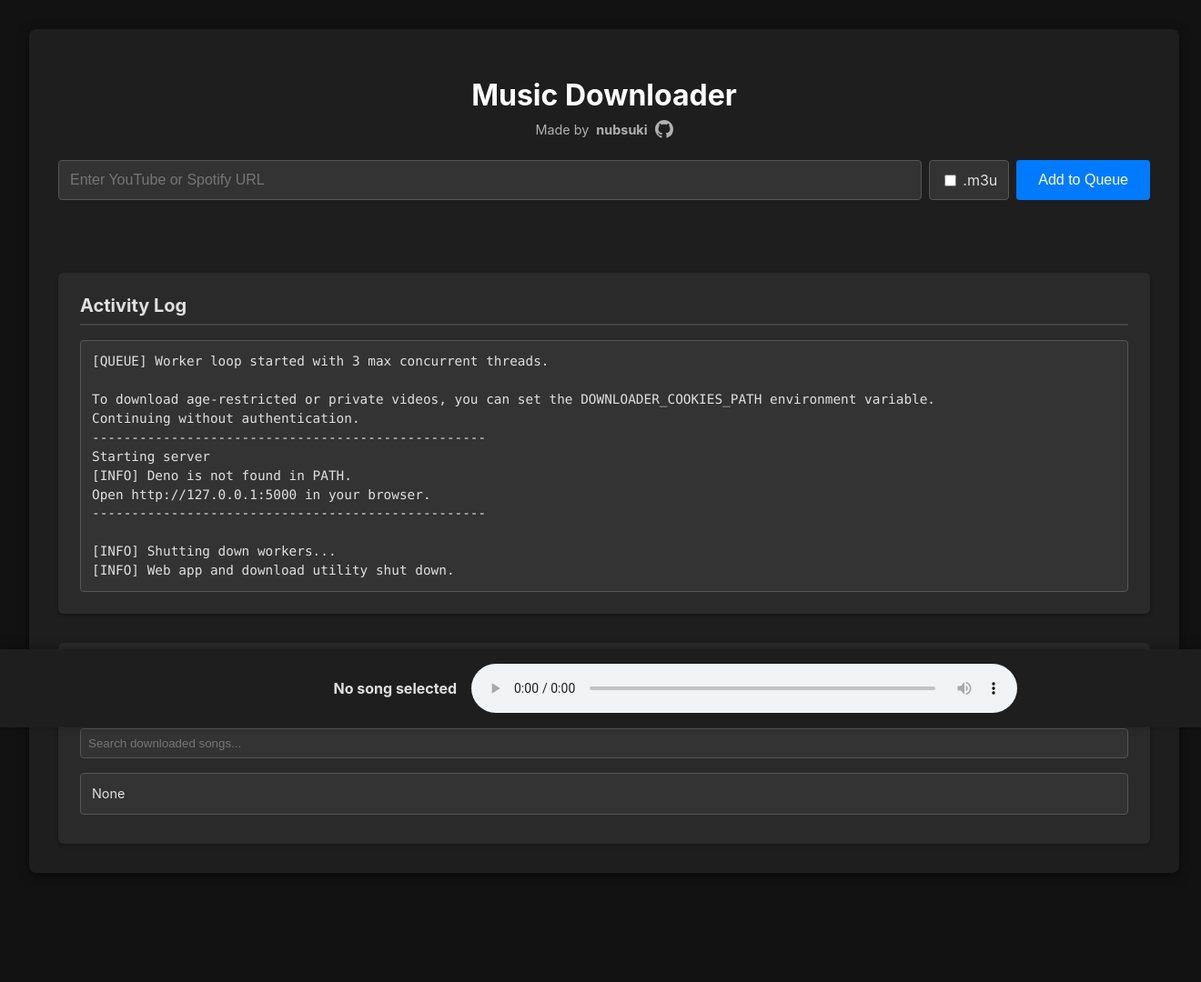
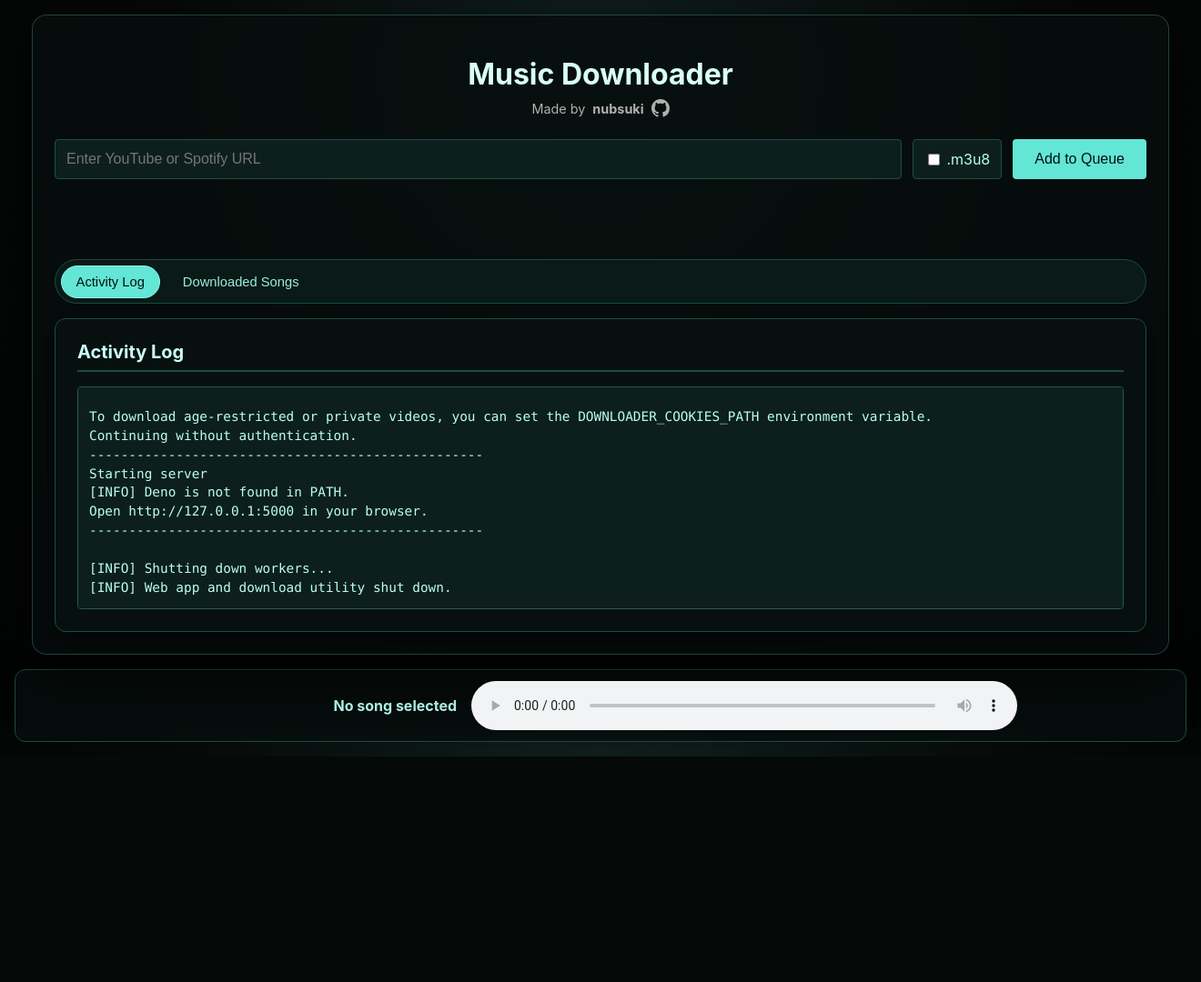
Before and after one commit to nubsuki/music-downloader, a Flask app: page / in a window 1320 px wide. Shown: the whole page at 91% size. After the commit the page ends 832 px from the top, so only its background shows below. Run offline with Flask 3, Linux system fonts and the light colour scheme; data that the repository does not hold is empty.

Commit message:
- add tabbed interface and improve visual design - Update color scheme and styling for better visual appeal

```diff
--- a/static/style.css
+++ b/static/style.css
@@ -1,43 +1,58 @@
 :root {
-  --background-color: #121212;
-  --text-color: #e0e0e0;
-  --container-bg-color: #1e1e1e;
-  --container-shadow: 0 4px 12px rgba(0, 0, 0, 0.5);
-  --header-color: #ffffff;
-  --input-border-color: #555;
-  --input-focus-border-color: #007bff;
-  --input-focus-shadow: 0 0 0 2px rgba(0, 123, 255, 0.4);
-  --button-bg-color: #007bff;
-  --button-text-color: white;
-  --button-hover-bg-color: #0056b3;
-  --section-bg-color: #2a2a2a;
-  --section-shadow: 0 2px 4px rgba(0, 0, 0, 0.3);
-  --section-header-color: #e0e0e0;
-  --section-border-color: #444;
-  --item-bg-color: #333;
-  --item-border-color: #555;
-  --log-error-color: #ff8c8c;
+  --background-color: #050807;
+  --text-color: #bafef2;
+  --container-bg-color: rgba(7, 14, 13, 0.82);
+  --container-shadow: 0 20px 55px rgba(0, 0, 0, 0.72);
+  --header-color: #d9fff8;
+  --input-border-color: #1f4d46;
+  --input-focus-border-color: #7dfff0;
+  --input-focus-shadow: 0 0 0 3px rgba(125, 255, 240, 0.22);
+  --button-bg-color: #63e6d6;
+  --button-text-color: #041110;
+  --button-hover-bg-color: #81fff1;
+  --section-bg-color: rgba(8, 18, 16, 0.88);
+  --section-shadow: 0 10px 24px rgba(0, 0, 0, 0.55);
+  --section-header-color: #cafff8;
+  --section-border-color: #1b4b44;
+  --item-bg-color: #0d1f1d;
+  --item-border-color: #235b53;
+  --log-error-color: #ff9f9f;
+}
+
+html,
+body {
+  height: 100%;
 }
 
 body {
   font-family: -apple-system, BlinkMacSystemFont, "Segoe UI", Roboto,
     "Helvetica Neue", Arial, sans-serif;
-  background-color: var(--background-color);
+  background: radial-gradient(circle at 50% 10%, #10201d 0%, #050807 50%, #020403 100%);
   color: var(--text-color);
   margin: 0;
-  padding: 2rem;
-  padding-bottom: 120px;
+  padding: 1rem;
+  overflow: hidden;
+  display: flex;
+  flex-direction: column;
+  gap: 1rem;
   transition: background-color 0.3s, color 0.3s;
 }
 
 .container {
   background-color: var(--container-bg-color);
-  padding: 2rem;
-  border-radius: 8px;
+  backdrop-filter: blur(8px);
+  padding: 1.5rem;
+  border-radius: 16px;
+  border: 1px solid rgba(125, 255, 240, 0.22);
   box-shadow: var(--container-shadow);
   width: 100%;
   max-width: 1200px;
-  margin: auto;
+  margin: 0 auto;
+  flex: 1;
+  min-height: 0;
+  display: flex;
+  flex-direction: column;
+  overflow: hidden;
 }
 
 h1 {
@@ -78,8 +93,9 @@ h1 {
 
 #url-form {
   display: flex;
-  gap: 0.5rem;
+  gap: 0.75rem;
   margin-bottom: 2rem;
+  flex-wrap: wrap;
 }
 
 #url-input {
@@ -133,14 +149,61 @@ button:hover {
   min-height: 1.5em;
 }
 
-#activity-log-section {
-  margin-bottom: 2rem;
+.tabs-shell {
+  margin-top: 0.5rem;
+  display: flex;
+  flex-direction: column;
+  flex: 1;
+  min-height: 0;
+}
+
+.tabs-nav {
+  display: inline-flex;
+  gap: 0.5rem;
+  background-color: rgba(11, 27, 24, 0.95);
+  border: 1px solid var(--section-border-color);
+  border-radius: 999px;
+  padding: 0.35rem;
+  margin-bottom: 1rem;
+}
+
+.tab-button {
+  background-color: transparent;
+  color: #9bece0;
+  border: 1px solid transparent;
+  border-radius: 999px;
+  font-size: 0.92rem;
+  padding: 0.55rem 1rem;
+}
+
+.tab-button:hover {
+  background-color: rgba(125, 255, 240, 0.2);
+}
+
+.tab-button.active {
+  background-color: #63e6d6;
+  border-color: #8bfff3;
+  color: #041110;
+}
+
+.tab-panel {
+  display: none;
+  min-height: 0;
+}
+
+.tab-panel.active {
+  display: flex;
+  flex-direction: column;
+  flex: 1;
+  min-height: 0;
 }
 
 .log-terminal {
   margin: 0;
   padding: 0.75rem;
-  max-height: 420px;
+  max-height: none;
+  flex: 1;
+  min-height: 0;
   overflow-y: auto;
   background-color: var(--item-bg-color);
   border: 1px solid var(--item-border-color);
@@ -152,15 +215,13 @@ button:hover {
   white-space: pre-wrap;
 }
 
-#downloaded-section {
-  margin-top: 2rem;
-}
-
 .status-section {
   background-color: var(--section-bg-color);
-  border-radius: 6px;
+  border-radius: 12px;
+  border: 1px solid var(--section-border-color);
   padding: 1.5rem;
   box-shadow: var(--section-shadow);
+  min-height: 0;
 }
 
 .status-section h2 {
@@ -239,18 +300,17 @@ button:hover {
 }
 
 #player-footer {
-  position: fixed;
-  bottom: 0;
-  left: 0;
-  width: 100%;
   background-color: var(--container-bg-color);
-  padding: 1rem;
+  border: 1px solid var(--section-border-color);
+  border-radius: 12px;
+  padding: 0.75rem 1rem;
   box-shadow: 0 -2px 10px rgba(0, 0, 0, 0.3);
   display: flex;
   justify-content: center;
   align-items: center;
   gap: 1rem;
   box-sizing: border-box;
+  flex-shrink: 0;
 }
 
 #now-playing {
@@ -343,3 +403,29 @@ button:hover {
 #modal-ok-btn {
   background-color: var(--button-bg-color);
 }
+
+@media (max-width: 768px) {
+  body {
+    padding: 0.75rem;
+  }
+
+  .container {
+    padding: 1rem;
+    border-radius: 12px;
+  }
+
+  #url-form {
+    flex-direction: column;
+  }
+
+  #player-footer {
+    flex-direction: column;
+    align-items: stretch;
+    gap: 0.5rem;
+  }
+
+  #now-playing {
+    text-align: left;
+    flex-basis: auto;
+  }
+}
--- a/templates/index.html
+++ b/templates/index.html
@@ -26,17 +26,44 @@
         />
         <label class="checkbox-wrapper" title="Create .m3u playlist file">
           <input type="checkbox" id="create-m3u-checkbox">
-          <span>.m3u</span>
+          <span>.m3u8</span>
         </label>
         <button type="submit">Add to Queue</button>
       </form>
       <div id="message-container"></div>
 
-      <section id="activity-log-section" class="status-section" aria-labelledby="activity-log-heading">
+      <div class="tabs-shell">
+        <div class="tabs-nav" role="tablist" aria-label="Content sections">
+          <button
+            type="button"
+            class="tab-button active"
+            role="tab"
+            id="tab-activity"
+            aria-controls="activity-log-section"
+            aria-selected="true"
+            data-tab-target="activity-log-section"
+          >
+            Activity Log
+          </button>
+          <button
+            type="button"
+            class="tab-button"
+            role="tab"
+            id="tab-downloaded"
+            aria-controls="downloaded-section"
+            aria-selected="false"
+            tabindex="-1"
+            data-tab-target="downloaded-section"
+          >
+            Downloaded Songs
+          </button>
+        </div>
+
+        <section id="activity-log-section" class="status-section tab-panel active" aria-labelledby="tab-activity">
           <h2 id="activity-log-heading">Activity Log</h2>
           <pre id="activity-log" class="log-terminal" role="log" aria-live="polite" aria-relevant="additions"></pre>
         </section>
-      <div id="downloaded-section" class="status-section">
+        <section id="downloaded-section" class="status-section tab-panel" aria-labelledby="tab-downloaded" hidden>
           <h2>Downloaded Songs</h2>
           <input
             type="text"
@@ -44,6 +71,7 @@
             placeholder="Search downloaded songs..."
           />
           <ul id="downloaded-list"></ul>
+        </section>
       </div>
     </div>
 
```
Also changed, not shown: static/script.js (+51 -3 lines), README.md, assets/image.png (added), 1 other file. Lines whose indentation alone changed are shown as unchanged.
